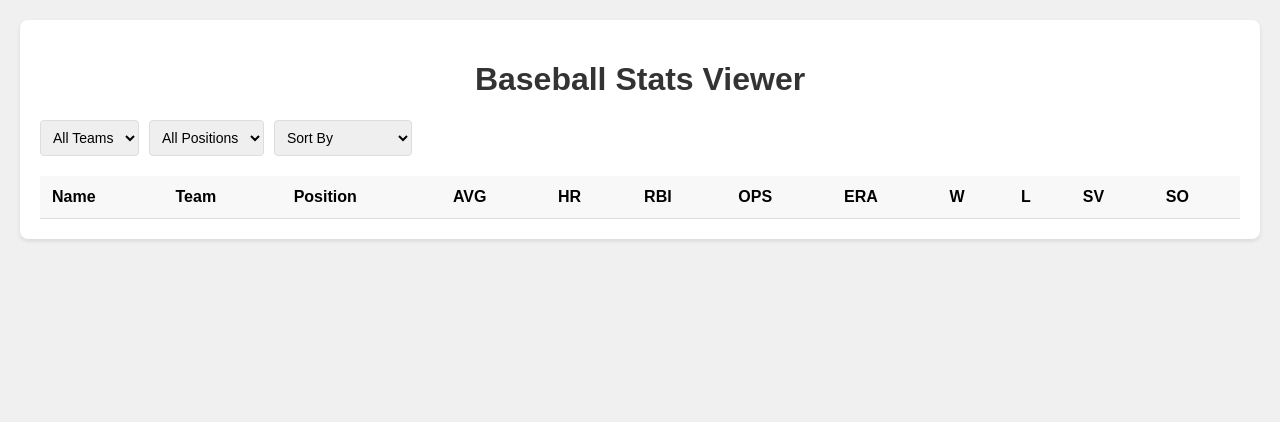
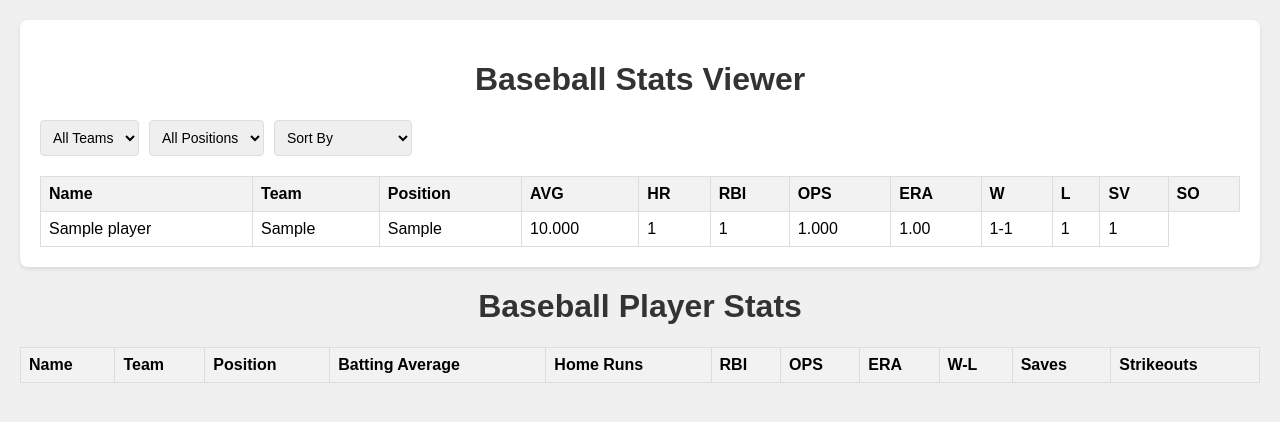
Before and after one commit to JosephPR/aider, a Flask app: page / in a window 1280 px wide. Shown: the top 422 px of the page. Run offline with Flask 3, Linux system fonts and the light colour scheme; tables that the repository leaves empty hold one stand-in row (values such as "Sample post"); lists and menus that the app fills with data are empty.

Commit message:
feat: add basic index.html template for baseball stats viewer

```diff
--- a/baseball_api/baseball_stats/templates/index.html
+++ b/baseball_api/baseball_stats/templates/index.html
@@ -51,3 +51,73 @@
     <script src="/static/script.js"></script>
 </body>
 </html>
+<!DOCTYPE html>
+<html>
+<head>
+    <title>Baseball Stats</title>
+    <style>
+        table {
+            border-collapse: collapse;
+            width: 100%;
+        }
+        th, td {
+            border: 1px solid #ddd;
+            padding: 8px;
+            text-align: left;
+        }
+        th {
+            background-color: #f2f2f2;
+        }
+    </style>
+</head>
+<body>
+    <h1>Baseball Player Stats</h1>
+    <div id="players">
+        <table>
+            <thead>
+                <tr>
+                    <th>Name</th>
+                    <th>Team</th>
+                    <th>Position</th>
+                    <th>Batting Average</th>
+                    <th>Home Runs</th>
+                    <th>RBI</th>
+                    <th>OPS</th>
+                    <th>ERA</th>
+                    <th>W-L</th>
+                    <th>Saves</th>
+                    <th>Strikeouts</th>
+                </tr>
+            </thead>
+            <tbody id="players-table">
+            </tbody>
+        </table>
+    </div>
+
+    <script>
+        fetch('/api/players')
+            .then(response => response.json())
+            .then(players => {
+                const tbody = document.getElementById('players-table');
+                players.forEach(player => {
+                    const row = document.createElement('tr');
+                    row.innerHTML = `
+                        <td>${player.name || '-'}</td>
+                        <td>${player.team || '-'}</td>
+                        <td>${player.position || '-'}</td>
+                        <td>${player.batting_average?.toFixed(3) || '-'}</td>
+                        <td>${player.home_runs || '-'}</td>
+                        <td>${player.rbi || '-'}</td>
+                        <td>${player.ops?.toFixed(3) || '-'}</td>
+                        <td>${player.era?.toFixed(2) || '-'}</td>
+                        <td>${player.wins || 0}-${player.losses || 0}</td>
+                        <td>${player.saves || '-'}</td>
+                        <td>${player.strikeouts || '-'}</td>
+                    `;
+                    tbody.appendChild(row);
+                });
+            })
+            .catch(error => console.error('Error:', error));
+    </script>
+</body>
+</html>
```
